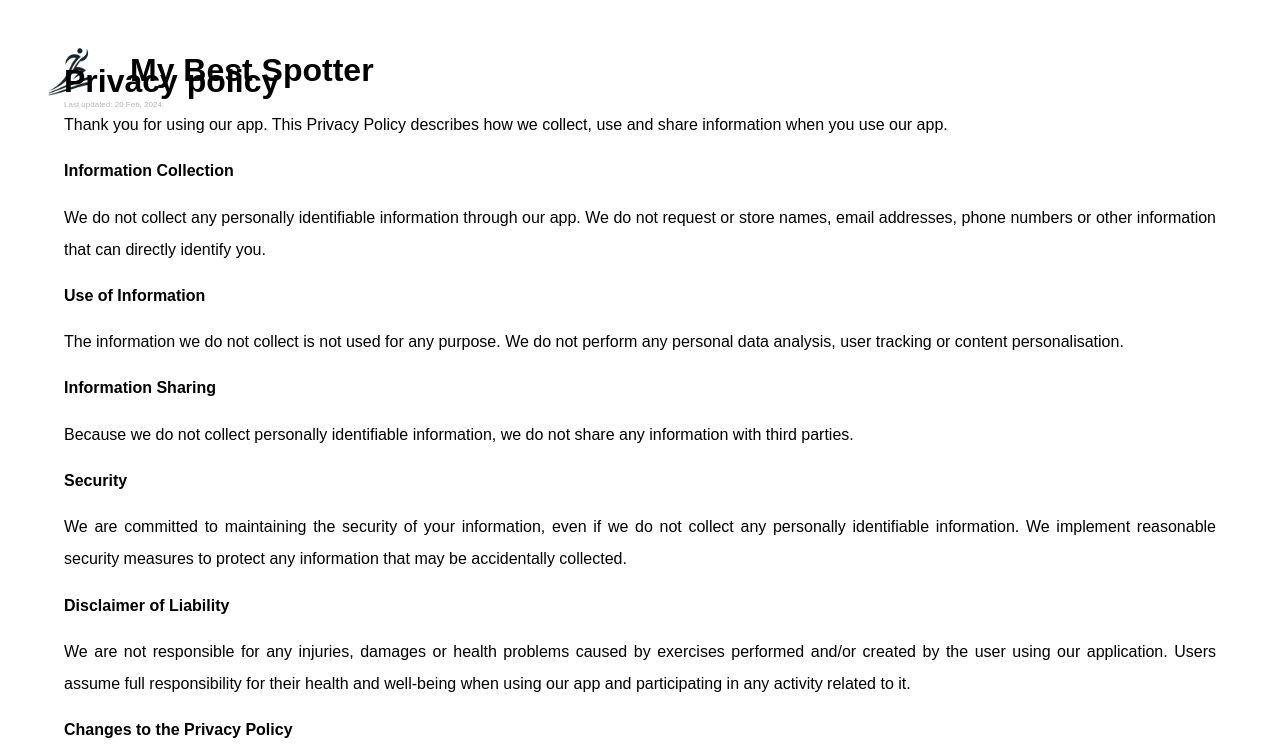
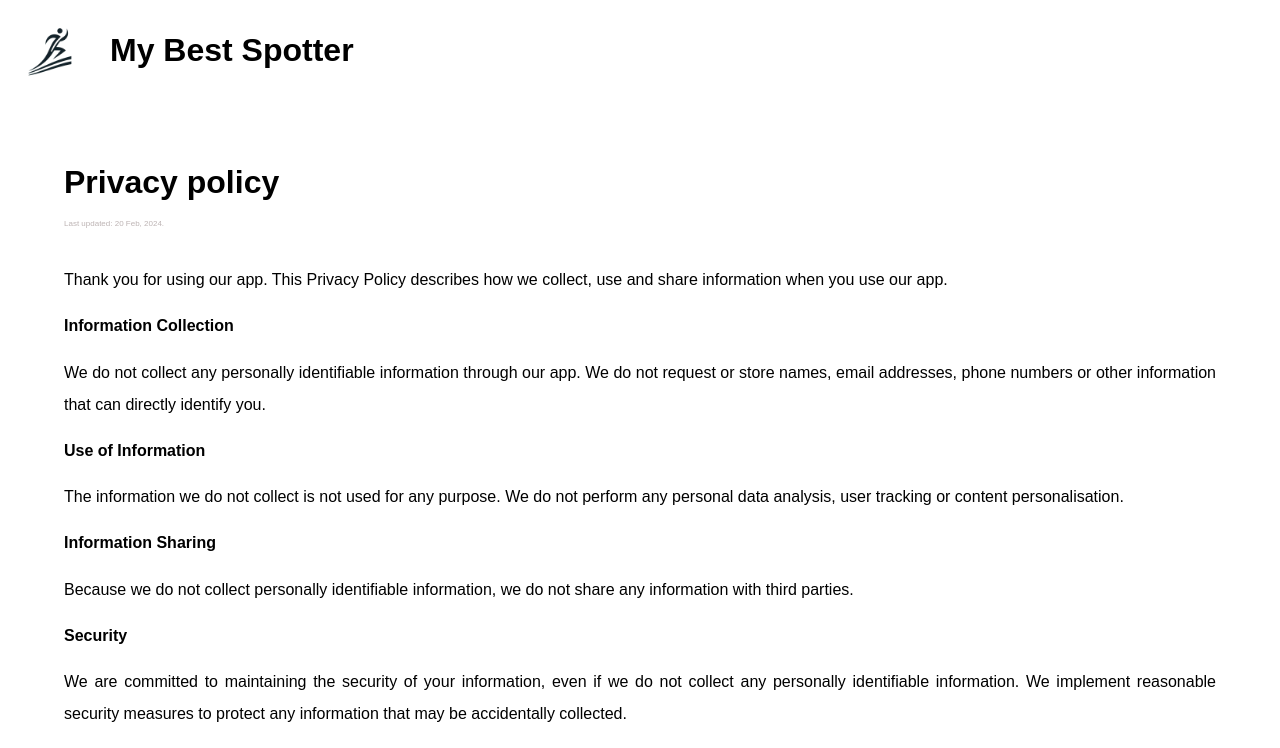
Before and after one commit to javisolercanto/mybestspotter-landing, a plain HTML site: page privacy-policy.html in a window 1280 px wide. Shown: the top 748 px of the page. Drawn offline with Linux system fonts and the light colour scheme.

Commit message:
Add privacy-policy

```diff
--- a/privacy-policy.html
+++ b/privacy-policy.html
@@ -15,22 +15,24 @@
 </head>
 
 <body>
-    <header>
+    <header class="header">
         <div class="logo">
             <img src="./assets/logo.png" alt="Logo de la aplicación">
             <h1>My Best Spotter</h1>
         </div>
     </header>
     <main>
-        <div class="container" style="height: 100vh;">
+        <div class="container">
             <div class="privacy-policy-container">
                 <span class="privacy-policy-head">
                     Privacy policy
                 </span>
+                <br>
                 <span style="color: rgb(189, 180, 180); font-size: 0.5em;">
                     Last updated: 20 Feb, 2024.
                 </span>
-
+                <br>
+                <br>
                 <span class="privacy-policy-text">
                     Thank you for using our app. This Privacy Policy describes how we collect, use and share information
                     when you use our app.
--- a/styles.css
+++ b/styles.css
@@ -6,8 +6,11 @@ body {
 }
 
 header {
-    background-color: transparent;
-    padding: 20px;
+    background-color: white;
+    position: relative;
+    top: 0;
+    left: 0;
+    right: 0;
 }
 
 .logo {
@@ -30,7 +33,6 @@ header {
     flex-direction: column;
     justify-content: center;
     align-items: center;
-    height: 70vh;
 }
 
 .privacy-policy-container {
```
